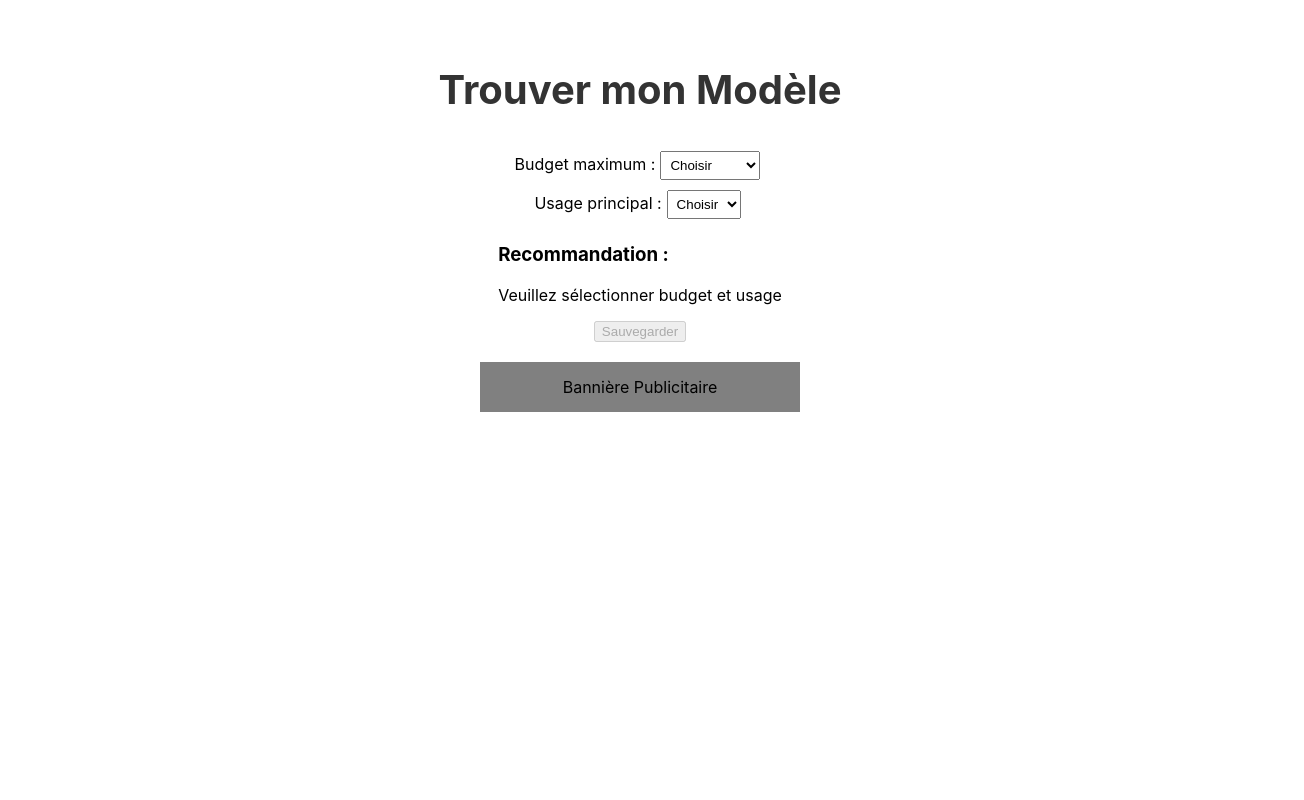
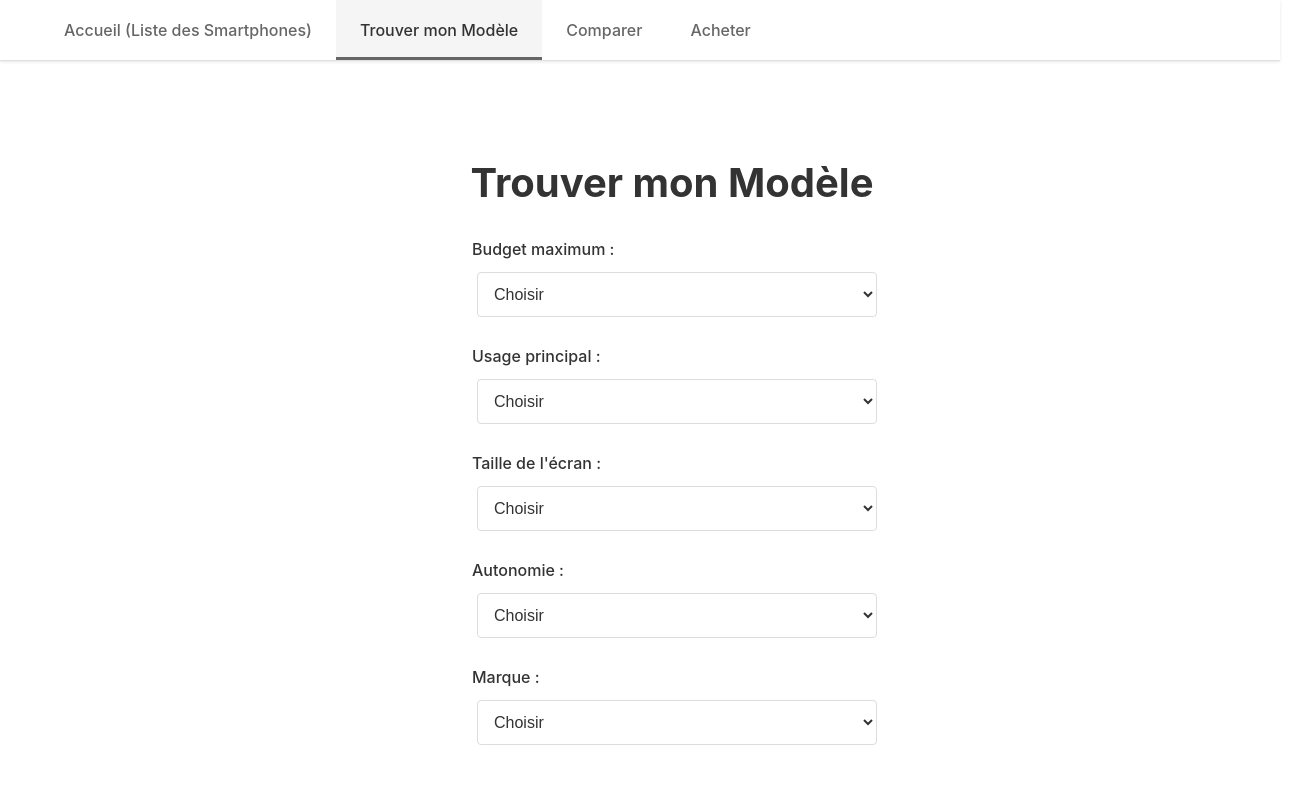
Before and after one commit to mateolepeltier/smartcompare-frontend, a React (Create React App) app: page /dashboard2 in a window 1280 px wide. Shown: the top 800 px of the page, 1304 px wide, since content can reach past the window. Built offline with nearby package versions, Linux system fonts and the light colour scheme.

Commit message:
Ajout de Dashboard 2 avec questionnaire et navigation

```diff
--- a/src/App.css
+++ b/src/App.css
@@ -2,3 +2,17 @@ ul { list-style: none; padding: 0; }
 li { display: flex; align-items: center; margin: 10px 0; }
 img { margin-right: 10px; }
 input, select { margin: 5px; padding: 5px; }
+
+.app {
+  min-height: 100vh;
+  display: flex;
+  flex-direction: column;
+}
+
+.main-content {
+  flex: 1;
+  padding: 2rem;
+  max-width: 1200px;
+  margin: 0 auto;
+  width: 100%;
+}
--- a/src/App.js
+++ b/src/App.js
@@ -1,15 +1,25 @@
 import { BrowserRouter as Router, Routes, Route } from 'react-router-dom';
 import Dashboard1 from './components/Dashboard1';
 import Dashboard2 from './components/Dashboard2';
+import Dashboard3 from './components/Dashboard3';
+import Dashboard4 from './components/Dashboard4';
+import NavBar from './components/NavBar';
 import './App.css'; // Garde ça si t'as du style dedans
 
 function App() {
   return (
     <Router>
-      <Routes>
-        <Route path="/" element={<Dashboard1 />} />
-        <Route path="/dashboard2" element={<Dashboard2 />} />
-      </Routes>
+      <div className="app">
+        <NavBar />
+        <main className="main-content">
+          <Routes>
+            <Route path="/" element={<Dashboard1 />} />
+            <Route path="/dashboard2" element={<Dashboard2 />} />
+            <Route path="/dashboard3" element={<Dashboard3 />} />
+            <Route path="/dashboard4" element={<Dashboard4 />} />
+          </Routes>
+        </main>
+      </div>
     </Router>
   );
 }
--- a/src/components/Dashboard2.css
+++ b/src/components/Dashboard2.css
@@ -15,6 +15,70 @@
     text-align: center;
   }
 
+  .form-group {
+    width: 100%;
+    max-width: 400px;
+    margin-bottom: 1.5rem;
+  }
+
+  .form-group label {
+    display: block;
+    margin-bottom: 0.5rem;
+    color: #333;
+    font-weight: 500;
+  }
+
+  .form-group select {
+    width: 100%;
+    padding: 0.75rem;
+    border: 1px solid #ddd;
+    border-radius: 4px;
+    font-size: 1rem;
+    color: #333;
+    background-color: white;
+  }
+
+  .form-group select:focus {
+    outline: none;
+    border-color: #007bff;
+    box-shadow: 0 0 0 2px rgba(0,123,255,0.25);
+  }
+
+  .recommendation {
+    margin-top: 2rem;
+    text-align: center;
+    padding: 1rem;
+    background-color: #f8f9fa;
+    border-radius: 4px;
+    width: 100%;
+    max-width: 400px;
+  }
+
+  .recommendation h3 {
+    color: #333;
+    margin-bottom: 1rem;
+  }
+
+  .save-button {
+    margin-top: 2rem;
+    padding: 0.75rem 2rem;
+    background-color: #007bff;
+    color: white;
+    border: none;
+    border-radius: 4px;
+    font-size: 1rem;
+    cursor: pointer;
+    opacity: 0.6;
+  }
+
+  .save-button:not(:disabled) {
+    opacity: 1;
+  }
+
+  .save-button:not(:disabled):hover {
+    background-color: #0056b3;
+  }
+
   /* Media queries pour mobile */
   @media (max-width: 600px) {
     .dashboard2 {
@@ -25,4 +89,8 @@
       font-size: 1.8rem;
       margin-bottom: 1.5rem;
     }
+
+    .form-group {
+      padding: 0 1rem;
+    }
   }
--- a/src/components/Dashboard2.js
+++ b/src/components/Dashboard2.js
@@ -4,10 +4,13 @@ import './Dashboard2.css';
 const Dashboard2 = () => {
   const [budget, setBudget] = useState("");
   const [usage, setUsage] = useState("");
+  const [screenSize, setScreenSize] = useState("");
+  const [batteryLife, setBatteryLife] = useState("");
+  const [brand, setBrand] = useState("");
 
   const getRecommendation = () => {
     if (!budget || !usage) {
-      return "Veuillez sélectionner budget et usage";
+      return "Veuillez sélectionner au moins budget et usage";
     }
 
     if (budget === "200") {
@@ -34,7 +37,7 @@ const Dashboard2 = () => {
     <div className="dashboard2">
       <h2>Trouver mon Modèle</h2>
 
-      <div>
+      <div className="form-group">
         <label htmlFor="budget">Budget maximum :</label>
         <select
           id="budget"
@@ -51,7 +54,7 @@ const Dashboard2 = () => {
         </select>
       </div>
 
-      <div>
+      <div className="form-group">
         <label htmlFor="usage">Usage principal :</label>
         <select
           id="usage"
@@ -62,6 +65,49 @@ const Dashboard2 = () => {
           <option value="jeux">Jeux</option>
           <option value="photo">Photo</option>
           <option value="travail">Travail</option>
+        </select>
+      </div>
+
+      <div className="form-group">
+        <label htmlFor="screenSize">Taille de l'écran :</label>
+        <select
+          id="screenSize"
+          value={screenSize}
+          onChange={(e) => setScreenSize(e.target.value)}
+        >
+          <option value="">Choisir</option>
+          <option value="small">{'Petit (< 6")'}</option>
+          <option value="medium">{'Moyen (6-6.5")'}</option>
+          <option value="large">{'Grand (> 6.5")'}</option>
+        </select>
+      </div>
+
+      <div className="form-group">
+        <label htmlFor="batteryLife">Autonomie :</label>
+        <select
+          id="batteryLife"
+          value={batteryLife}
+          onChange={(e) => setBatteryLife(e.target.value)}
+        >
+          <option value="">Choisir</option>
+          <option value="less10">{'< 10h'}</option>
+          <option value="more10">{`> 10h`}</option>
+        </select>
+      </div>
+
+      <div className="form-group">
+        <label htmlFor="brand">Marque :</label>
+        <select
+          id="brand"
+          value={brand}
+          onChange={(e) => setBrand(e.target.value)}
+        >
+          <option value="">Choisir</option>
+          <option value="Samsung">Samsung</option>
+          <option value="Apple">Apple</option>
+          <option value="Xiaomi">Xiaomi</option>
+          <option value="Google">Google</option>
+          <option value="Huawei">Huawei</option>
         </select>
       </div>
 
--- /dev/null
+++ b/src/components/Dashboard3.js
@@ -0,0 +1,12 @@
+import React from 'react';
+
+const Dashboard3 = () => {
+  return (
+    <div>
+      <h1>Comparer</h1>
+      <p>Page de comparaison des smartphones</p>
+    </div>
+  );
+};
+
+export default Dashboard3;
--- /dev/null
+++ b/src/components/Dashboard4.js
@@ -0,0 +1,12 @@
+import React from 'react';
+
+const Dashboard4 = () => {
+  return (
+    <div>
+      <h1>Acheter</h1>
+      <p>Page d'achat des smartphones</p>
+    </div>
+  );
+};
+
+export default Dashboard4;
--- /dev/null
+++ b/src/components/NavBar.css
@@ -0,0 +1,76 @@
+.navbar {
+  background-color: #ffffff;
+  box-shadow: 0 1px 3px rgba(0, 0, 0, 0.1);
+  position: sticky;
+  top: 0;
+  z-index: 1000;
+  height: 60px;
+  border-bottom: 1px solid #e0e0e0;
+}
+
+.nav-container {
+  max-width: 1200px;
+  height: 100%;
+  margin: 0 auto;
+  display: flex;
+  justify-content: flex-start;
+  align-items: center;
+  padding: 0 2rem;
+}
+
+.nav-link {
+  text-decoration: none;
+  color: #666;
+  height: 100%;
+  padding: 0 1.5rem;
+  display: flex;
+  align-items: center;
+  position: relative;
+  font-weight: 500;
+  transition: all 0.2s ease;
+}
+
+.nav-link:hover {
+  color: #333;
+  background-color: #f8f8f8;
+}
+
+.nav-link.active {
+  color: #333;
+  background-color: #f5f5f5;
+}
+
+.nav-link.active::after {
+  content: '';
+  position: absolute;
+  bottom: 0;
+  left: 0;
+  width: 100%;
+  height: 3px;
+  background-color: #666;
+}
+
+@media (max-width: 768px) {
+  .navbar {
+    height: auto;
+  }
+
+  .nav-container {
+    flex-direction: column;
+    padding: 1rem;
+  }
+
+  .nav-link {
+    width: 100%;
+    padding: 1rem;
+    justify-content: center;
+  }
+
+  .nav-link.active::after {
+    display: none;
+  }
+
+  .nav-link.active {
+    border-radius: 4px;
+  }
+}
--- /dev/null
+++ b/src/components/NavBar.js
@@ -0,0 +1,39 @@
+import React from 'react';
+import { NavLink } from 'react-router-dom';
+import './NavBar.css';
+
+const NavBar = () => {
+  return (
+    <nav className="navbar">
+      <div className="nav-container">
+        <NavLink
+          to="/"
+          className={({ isActive }) => isActive ? "nav-link active" : "nav-link"}
+          end
+        >
+          Accueil (Liste des Smartphones)
+        </NavLink>
+        <NavLink
+          to="/dashboard2"
+          className={({ isActive }) => isActive ? "nav-link active" : "nav-link"}
+        >
+          Trouver mon Modèle
+        </NavLink>
+        <NavLink
+          to="/dashboard3"
+          className={({ isActive }) => isActive ? "nav-link active" : "nav-link"}
+        >
+          Comparer
+        </NavLink>
+        <NavLink
+          to="/dashboard4"
+          className={({ isActive }) => isActive ? "nav-link active" : "nav-link"}
+        >
+          Acheter
+        </NavLink>
+      </div>
+    </nav>
+  );
+};
+
+export default NavBar;
```
